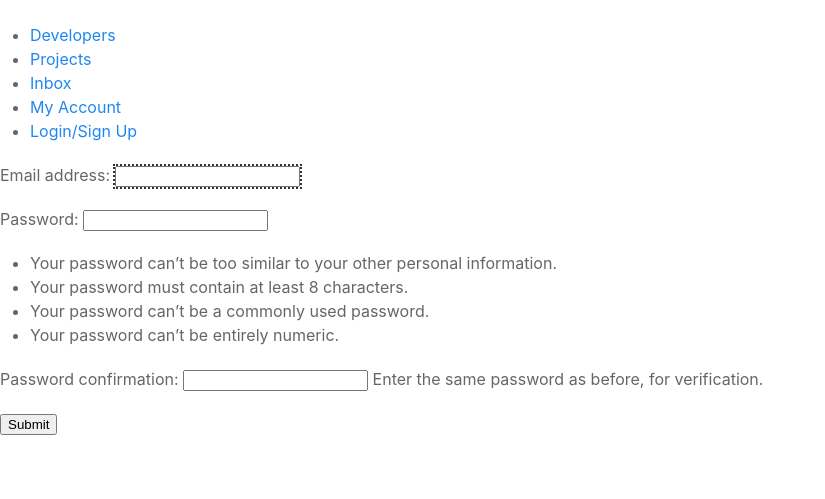
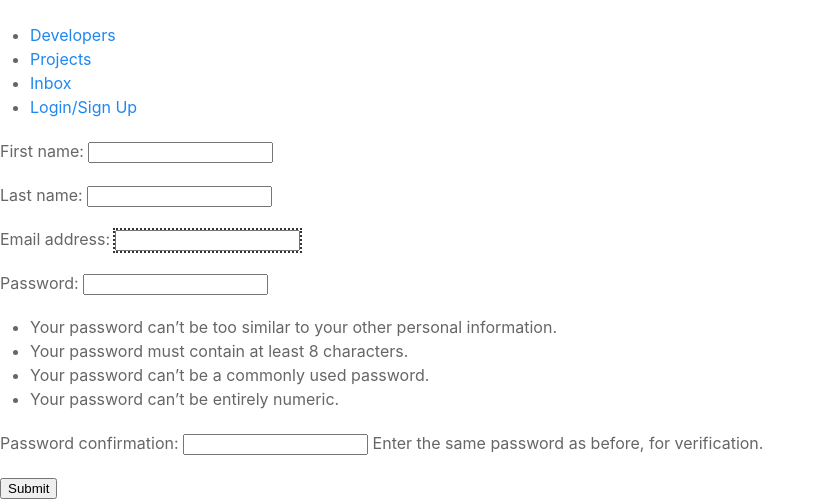
Before and after one commit to unnamedKnight/Django-Complete, a Django app: page /account/register in a window 1280 px wide. Shown: the part 321-820 px from the top of the page, without its empty margins (0-825 px from the left). Before the commit the page ends 756 px from the top, so only its background shows below. Run offline with Django 4.2, Linux system fonts and the light colour scheme; some libraries are stand-ins or nearby versions.

Commit message:
Add first_name and last_name field in the user model

```diff
--- a/src/projects/views.py
+++ b/src/projects/views.py
@@ -1,5 +1,5 @@
 from django.shortcuts import render, redirect
-
+from django.contrib.auth.decorators import login_required
 from .models import Project
 from .forms import ProjectForm
 
@@ -19,6 +19,7 @@
     return render(request, "projects/single-project.html", context)
 
 
+@login_required(login_url="login")
 def create_project(request):
     form = ProjectForm()
     if request.method == "POST":
@@ -30,6 +31,7 @@
     return render(request, "projects/project-form.html", context)
 
 
+@login_required(login_url="login")
 def update_project(request, pk):
     project = Project.objects.get(pk=pk)
     form = ProjectForm(instance=project)
@@ -42,6 +44,7 @@
     return render(request, "projects/project-form.html", context)
 
 
+@login_required(login_url="login")
 def delete_project(request, pk):
     project = Project.objects.get(pk=pk)
     if request.method == "POST":
--- a/src/templates/includes/navbar.html
+++ b/src/templates/includes/navbar.html
@@ -20,12 +20,18 @@
         <li class="header__menuItem">
           <a href="inbox.html">Inbox</a>
         </li>
+        {% if user.is_authenticated %}
           <li class="header__menuItem">
-            <a href="account.html">My Account</a>
+            <a href="{% url "create_project" %}">Add Project</a>
           </li>
+          <li class="header__menuItem">
+            <a href="login.html" class="btn btn--sub">Logout</a>
+          </li>
+        {% else %}
           <li class="header__menuItem">
             <a href="login.html" class="btn btn--sub">Login/Sign Up</a>
           </li>
+        {% endif %}
       </ul>
     </nav>
   </div>
--- a/src/templates/main.html
+++ b/src/templates/main.html
@@ -19,6 +19,13 @@
     <body>
         <!-- Header Section -->
         {% include "includes/navbar.html" %}
+        {% if messages %}
+            <ul class="messages">
+                {% for message in messages %}
+                    <li {% if message.tags %}class="{{ message.tags }}"{% endif %}>{{ message }}</li>
+                {% endfor %}
+            </ul>
+        {% endif %}
         <!-- Main Section -->
         {% block content %}{% endblock %}
         {% comment %} <div class="pagination">
--- a/src/user_profiles/models.py
+++ b/src/user_profiles/models.py
@@ -10,7 +10,8 @@
 # Create your models here.
 class Profile(models.Model):
     user = models.OneToOneField(User, on_delete=models.CASCADE)
-    full_name = models.CharField(max_length=200, blank=True, null=True)
+    first_name = models.CharField(max_length=255)
+    last_name = models.CharField(max_length=255)
     email = models.EmailField(max_length=500)
     email_verified = models.BooleanField(default=False)
     location = models.CharField(max_length=200, blank=True, null=True)
--- a/src/users/forms.py
+++ b/src/users/forms.py
@@ -19,6 +19,8 @@
     class Meta:
         model = User
         fields = [
+            "first_name",
+            "last_name",
             "email",
         ]
 
--- a/src/users/models.py
+++ b/src/users/models.py
@@ -39,6 +39,8 @@
 
 class User(AbstractUser):
     username = None
+    first_name = models.CharField(max_length=255, blank=True, null=True)
+    last_name = models.CharField(max_length=255, blank=True, null=True)
     email = models.EmailField(_("email address"), unique=True)
     is_active = models.BooleanField(default=False)
     USERNAME_FIELD = "email"
--- a/src/users/views.py
+++ b/src/users/views.py
@@ -1,4 +1,4 @@
-from django.contrib.auth import get_user_model
+from django.contrib.auth import get_user_model, login, logout, authenticate
 from django.contrib.sites.shortcuts import get_current_site
 from django.core.mail import EmailMessage
 from django.shortcuts import redirect, render
@@ -18,6 +18,7 @@
 
 # importing app models
 from user_profiles.models import Profile
+
 
 # getting the user model
 User = get_user_model()
@@ -63,7 +64,12 @@
         user.save()
 
         # creating and saving profile instance
-        profile = Profile.objects.create(user=user, email=user.email)
+        profile = Profile.objects.create(
+            first_name=user.first_name,
+            last_name=user.last_name,
+            user=user,
+            email=user.email,
+        )
         profile.save()
 
         uid = urlsafe_base64_encode(force_bytes(user.pk))
@@ -127,7 +133,6 @@
     return redirect("projects")
 
 
-
 def login_view(request):
     form = LoginFrom()
     context = {"form": form}
```
Also changed, not shown: src/projects/migrations/0001_initial.py, src/projects/migrations/0002_initial.py, src/user_profiles/migrations/0001_initial.py, src/user_profiles/migrations/0002_initial.py, src/user_profiles/migrations/0003_alter_profile_profile_image.py (deleted), src/user_profiles/migrations/0004_skill.py (deleted), src/users/migrations/0001_initial.py. Lines whose indentation alone changed are shown as unchanged.
